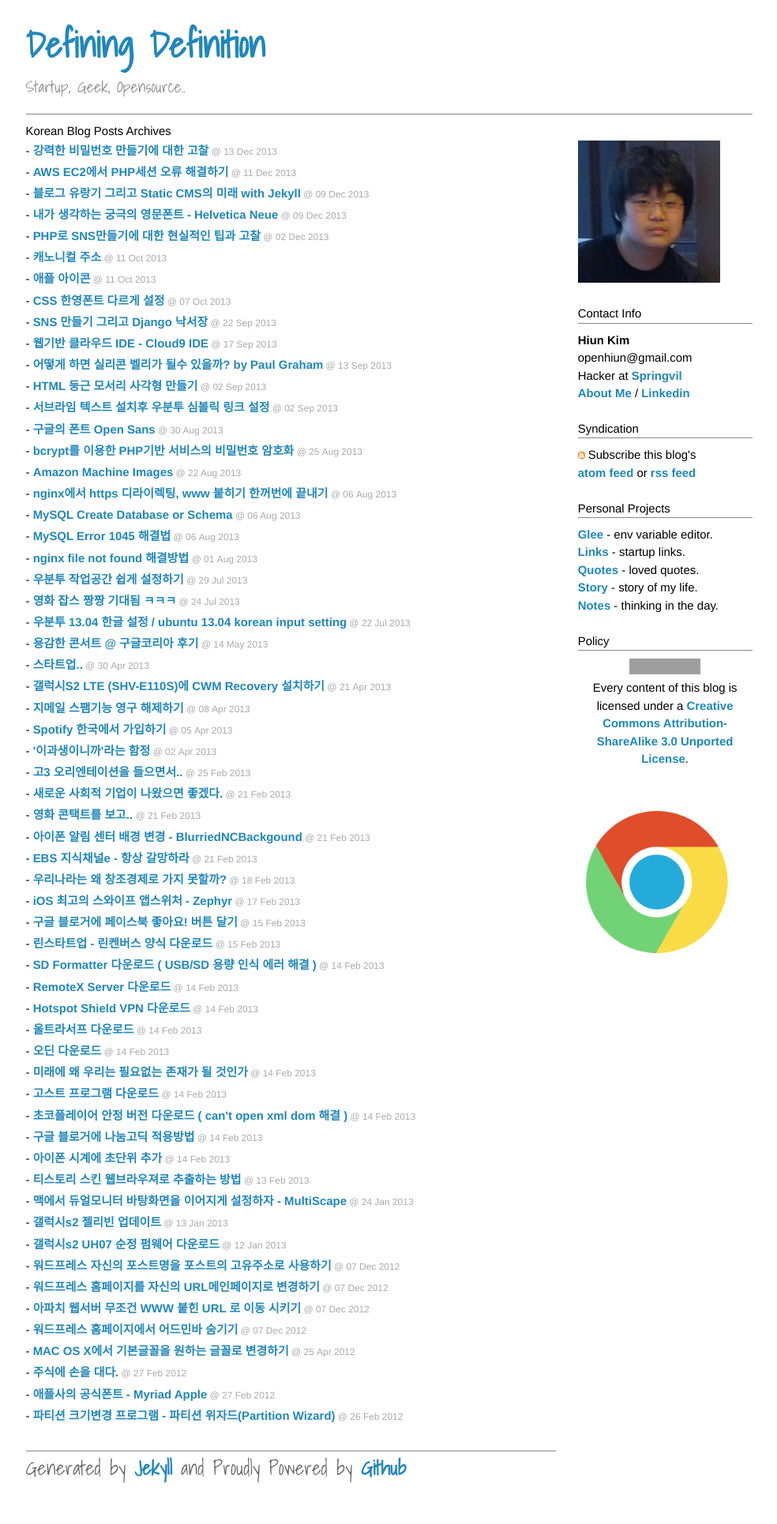
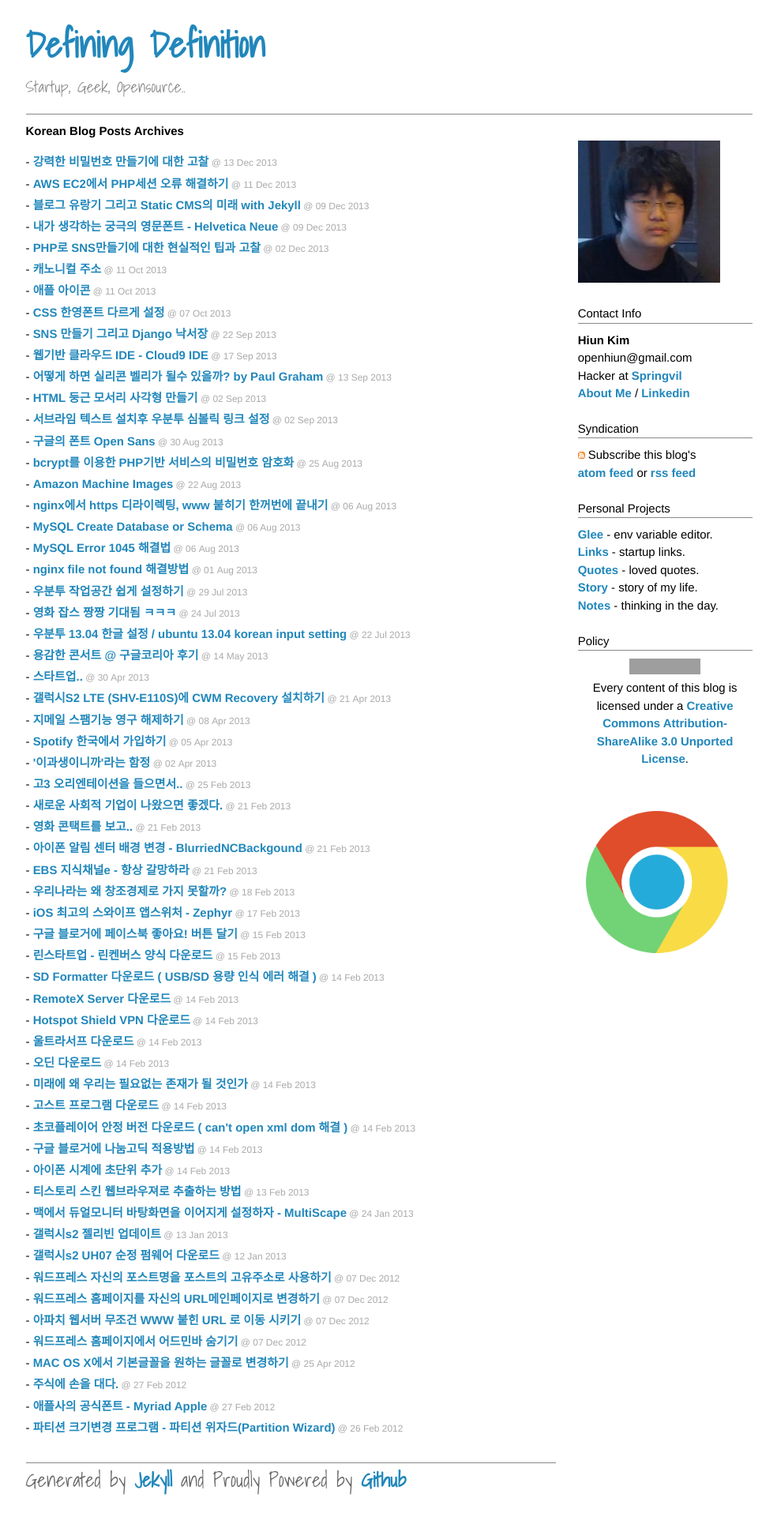
Before and after one commit to Gorski4123/openhiun.github.com, a Jekyll site: the page built from _posts/2013-12-17-k.md, in a window 1280 px wide. Shown: the whole page at 79% size, without its empty margins (160-1144 px from the left). Built offline with Jekyll 4.4.1, drawn with Linux system fonts in a browser that asks for light colours; Markdown is read by kramdown in place of the engine named in the settings; grey boxes are pictures that could not be loaded.

Commit message:
Update 2013-12-17-k.md

```diff
--- a/_posts/2013-12-17-k.md
+++ b/_posts/2013-12-17-k.md
@@ -6,7 +6,7 @@
 ---
 
 <div id="home">
-  Korean Blog Posts Archives
+  <h1>Korean Blog Posts Archives</h1>
   <ul class="posts">
     {% for post in site.categories.k %}
       <li>- <a href="{{ post.url }}">{{ post.title }}</a><span> &#64; {{ post.date | date_to_string }}</span></li>
```
